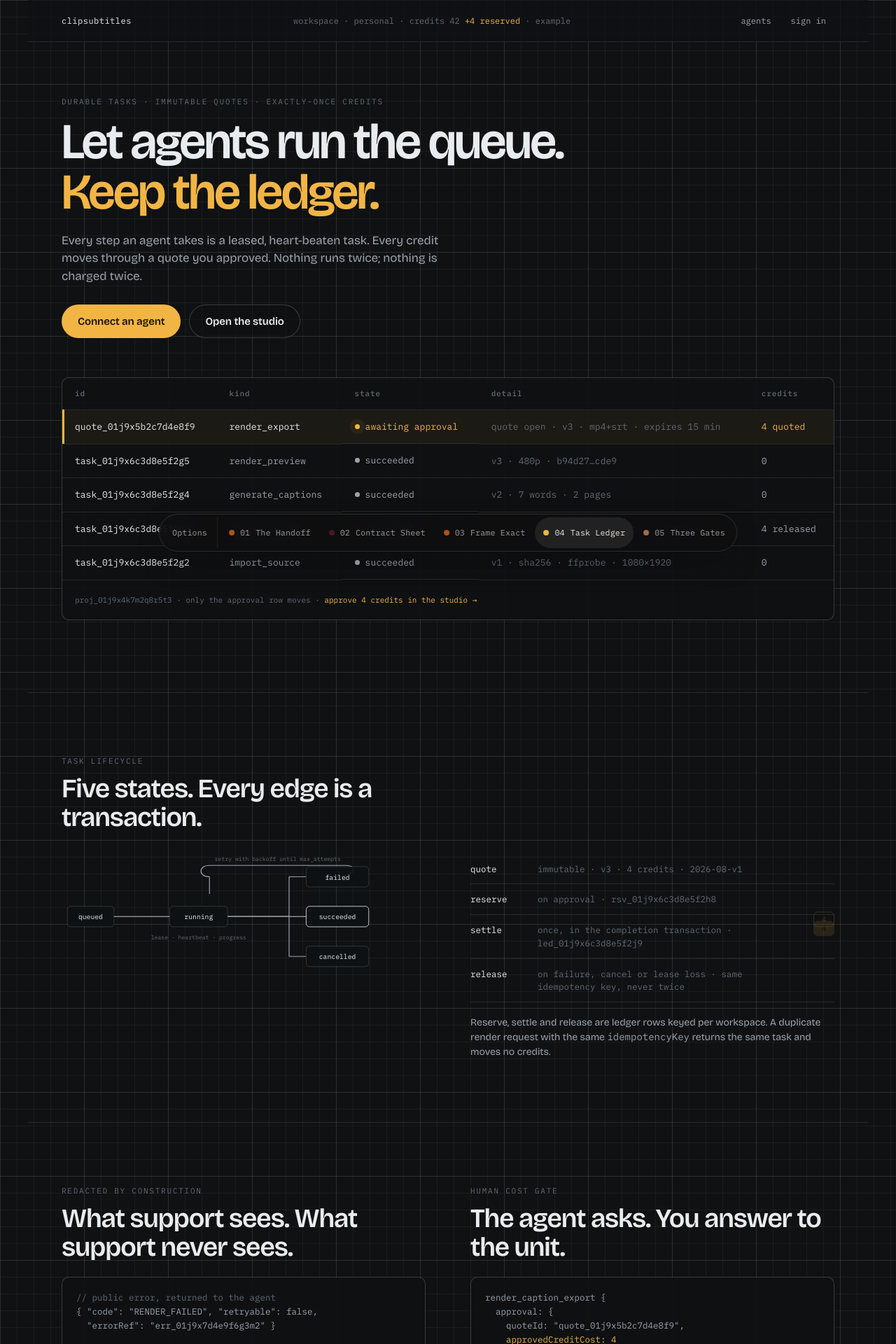
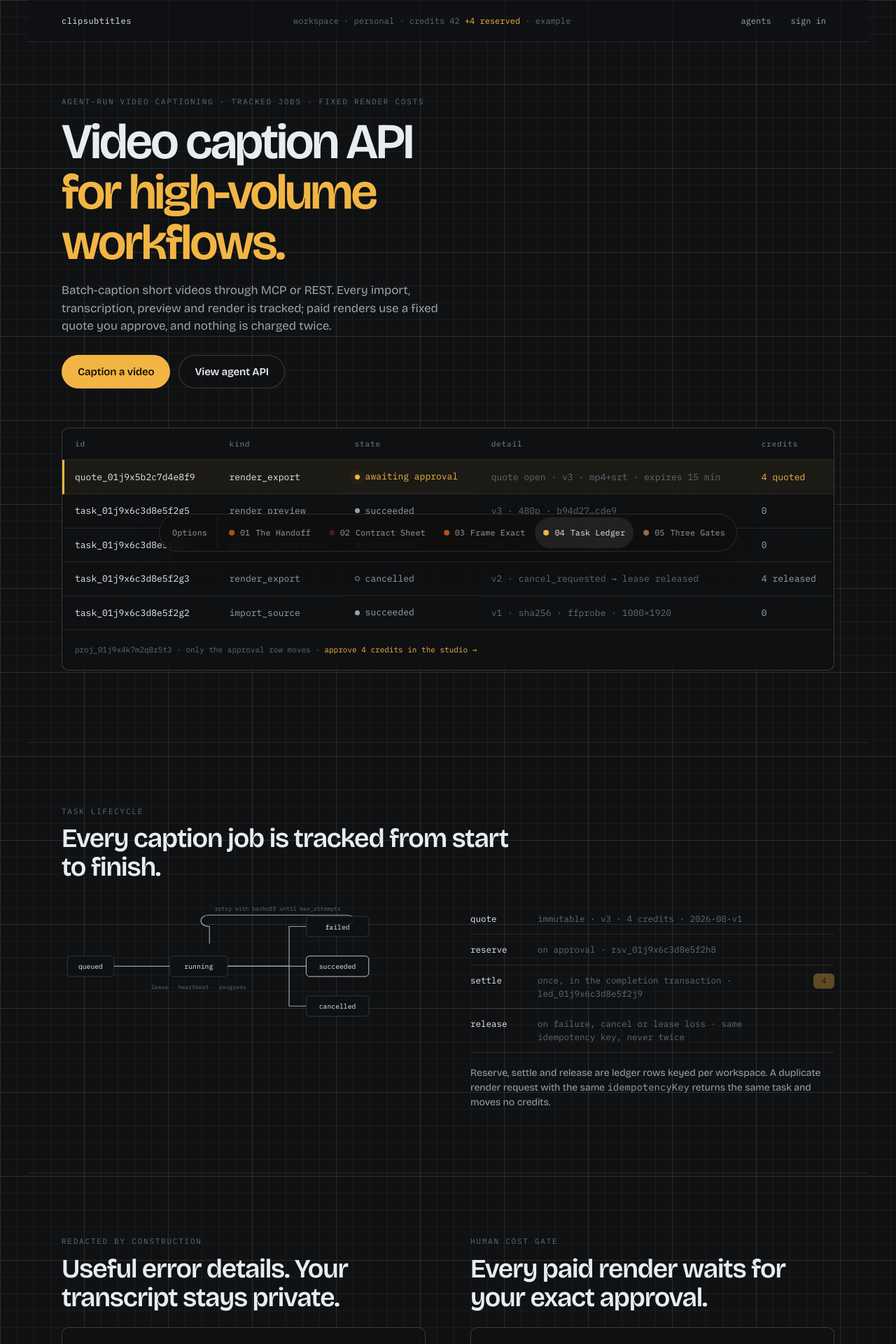
Before and after one commit to AppAgentic/ClipSubtitles, a Next.js app in the folder apps/web/: page /landing-options/task-ledger in a window 1280 px wide. Shown: the top 1920 px of the page at 70% size. Built offline with nearby package versions, Linux system fonts and the light colour scheme.

Commit message:
refine landing copy for clarity and search intent

```diff
--- a/apps/web/src/app/landing-options/contract-sheet/page.tsx
+++ b/apps/web/src/app/landing-options/contract-sheet/page.tsx
@@ -2,8 +2,8 @@ import type { Metadata } from 'next';
 import { ContractSheet } from '@/components/landing-options/ContractSheet';
 
 export const metadata: Metadata = {
-  title: '02 · Contract Sheet',
-  description: 'Captions your agent can run, under terms you can read.',
+  title: 'Video Caption API with Human Approval',
+  description: 'A video caption API for agents with human approval of exact words, render cost and output formats.',
 };
 
 export default function ContractSheetPage() {
--- a/apps/web/src/app/landing-options/frame-exact/page.tsx
+++ b/apps/web/src/app/landing-options/frame-exact/page.tsx
@@ -2,8 +2,8 @@ import type { Metadata } from 'next';
 import { FrameExact } from '@/components/landing-options/FrameExact';
 
 export const metadata: Metadata = {
-  title: '03 · Frame Exact',
-  description: 'Word-exact captions. Byte-exact renders.',
+  title: 'Automatic Video Captions with Word-Level Timing',
+  description: 'Automatically transcribe, edit, style and export precise video captions with deterministic rendering.',
 };
 
 export default function FrameExactPage() {
--- a/apps/web/src/app/landing-options/handoff/page.tsx
+++ b/apps/web/src/app/landing-options/handoff/page.tsx
@@ -2,8 +2,8 @@ import type { Metadata } from 'next';
 import { Handoff } from '@/components/landing-options/Handoff';
 
 export const metadata: Metadata = {
-  title: '01 · The Handoff',
-  description: 'Your agent captions the clip. You approve the words and the price.',
+  title: 'AI Video Caption Generator for Agents and Creators',
+  description: 'Turn short videos into styled, word-timed captions and export MP4, transparent overlay, SRT or VTT through the studio, MCP or API.',
 };
 
 export default function HandoffPage() {
--- a/apps/web/src/app/landing-options/page.tsx
+++ b/apps/web/src/app/landing-options/page.tsx
@@ -17,9 +17,9 @@ export default function LandingOptionsIndex() {
       <main className="lo-wrap">
         <section className="lx-hero">
           <h1>
-            Five ways to say the same true thing:
+            Five SEO-aware ways to position ClipSubtitles:
             <br />
-            <em>the agent does the work, you keep the decisions.</em>
+            <em>AI video captions, built for agents and creators.</em>
           </h1>
           <p>
             Each direction is a complete four-section page — hero, product proof, workflow and trust, final call — built from the same product
--- a/apps/web/src/app/landing-options/task-ledger/page.tsx
+++ b/apps/web/src/app/landing-options/task-ledger/page.tsx
@@ -2,8 +2,8 @@ import type { Metadata } from 'next';
 import { TaskLedger } from '@/components/landing-options/TaskLedger';
 
 export const metadata: Metadata = {
-  title: '04 · Task Ledger',
-  description: 'Let agents run the queue. Keep the ledger.',
+  title: 'Video Caption API for High-Volume Workflows',
+  description: 'Batch-caption short videos through MCP or REST with tracked jobs, fixed quotes and exactly-once credit handling.',
 };
 
 export default function TaskLedgerPage() {
--- a/apps/web/src/app/landing-options/three-gates/page.tsx
+++ b/apps/web/src/app/landing-options/three-gates/page.tsx
@@ -2,8 +2,8 @@ import type { Metadata } from 'next';
 import { ThreeGates } from '@/components/landing-options/ThreeGates';
 
 export const metadata: Metadata = {
-  title: '05 · Three Gates',
-  description: 'Agents do the work. Three decisions stay yours.',
+  title: 'Create Styled Video Captions with AI Agents',
+  description: 'Send a short video and get a captioned MP4, transparent overlay, SRT or VTT while retaining approval of words, cost and formats.',
 };
 
 export default function ThreeGatesPage() {
--- a/apps/web/src/components/landing-options/ContractSheet.tsx
+++ b/apps/web/src/components/landing-options/ContractSheet.tsx
@@ -58,20 +58,20 @@ export function ContractSheet() {
         <section className="cs-hero" aria-labelledby="cs-h1">
           <p className="cs-clause-n lo-mono">§ 0</p>
           <h1 id="cs-h1">
-            Captions your agent can run,
+            A video caption API,
             <br />
-            under terms you can read.
+            with human approval built in.
           </h1>
           <p className="cs-lede">
-            An agent imports, transcribes, segments, previews and renders through eight MCP tools. Three things require a person: the exact words,
-            the exact cost, the chosen outputs. The rest of this sheet is what the code guarantees.
+            Send a short video; your agent transcribes, styles, previews and renders it. Exact words, render cost and output formats stay subject to
+            your approval — and the code enforces it.
           </p>
           <div className="cs-cta">
-            <Link href="/docs" className="lo-btn cs-btn-primary">
-              Read the agent docs
+            <Link href="/sign-in" className="lo-btn cs-btn-primary">
+              Caption a video
             </Link>
-            <Link href="/sign-in" className="lo-btn cs-btn-ghost">
-              Open the studio
+            <Link href="/docs" className="lo-btn cs-btn-ghost">
+              View agent API
             </Link>
           </div>
 
@@ -211,20 +211,20 @@ export function ContractSheet() {
         {/* Final */}
         <section className="cs-final lo-end" aria-labelledby="cs-h4">
           <h2 id="cs-h4">
-            Signed by the schema,
+            Every promise here
             <br />
-            not by the marketing.
+            is checked by the API.
           </h2>
           <p>
             Every clause above maps to a type in <span className="lo-mono">packages/contracts</span> and a route that validates it. The OpenAPI 3.1
             document is at <Link href="/openapi.json">/openapi.json</Link>; the MCP endpoint is <span className="lo-mono">/api/mcp</span>.
           </p>
           <div className="cs-cta">
-            <Link href="/docs" className="lo-btn cs-btn-primary">
-              Connect an agent
+            <Link href="/sign-in" className="lo-btn cs-btn-primary">
+              Caption a video
             </Link>
-            <Link href="/sign-in" className="lo-btn cs-btn-ghost">
-              Open the studio
+            <Link href="/docs" className="lo-btn cs-btn-ghost">
+              View agent API
             </Link>
           </div>
         </section>
--- a/apps/web/src/components/landing-options/FrameExact.tsx
+++ b/apps/web/src/components/landing-options/FrameExact.tsx
@@ -70,22 +70,22 @@ export function FrameExact() {
           </figure>
 
           <div className="fx-hero-copy">
-            <p className="lo-eyebrow fx-eyebrow">Deterministic captions for agents and editors</p>
+            <p className="lo-eyebrow fx-eyebrow">Precise, repeatable video captions for agents and editors</p>
             <h1 id="fx-h1">
-              Word-exact captions.
+              Automatic video captions
               <br />
-              <em>Byte-exact renders.</em>
+              <em>with word-level timing.</em>
             </h1>
             <p className="fx-lede">
-              Your agent transcribes, segments and renders. You change a word, not a paragraph. The same version and hash produce the same bytes,
-              every time.
+              Transcribe, edit, style and export short videos in one workflow. Five caption styles, four motion presets and a deterministic renderer
+              mean the preview you approve is the file you download.
             </p>
             <div className="fx-cta">
-              <Link href="/docs" className="lo-btn fx-btn-primary">
-                Connect an agent
+              <Link href="/sign-in" className="lo-btn fx-btn-primary">
+                Caption a video
               </Link>
-              <Link href="/sign-in" className="lo-btn fx-btn-ghost">
-                Open the studio
+              <Link href="/docs" className="lo-btn fx-btn-ghost">
+                View agent API
               </Link>
             </div>
           </div>
@@ -95,7 +95,7 @@ export function FrameExact() {
         <section className="fx-matrix-section lo-wrap" aria-labelledby="fx-h2">
           <div className="fx-section-head">
             <p className="lo-eyebrow fx-eyebrow">5 presets × 4 motions</p>
-            <h2 id="fx-h2">Twenty looks. One layout engine.</h2>
+            <h2 id="fx-h2">Choose a caption style and motion.</h2>
             <p>
               Sizes are fractions of the shorter frame side, so a preset looks the same at 720p, 1080p and source. The editor overlay, the Skia
               rasterizer and the renderer call the same <span className="lo-mono">layoutCaption</span>.
@@ -140,7 +140,7 @@ export function FrameExact() {
           <div className="fx-proof-grid">
             <div>
               <p className="lo-eyebrow fx-eyebrow">Exact-word timing proof</p>
-              <h2 id="fx-h3">One word changed. One version bumped.</h2>
+              <h2 id="fx-h3">Fix one word without rewriting the transcript.</h2>
               <table className="fx-words lo-mono">
                 <thead>
                   <tr>
@@ -178,7 +178,7 @@ export function FrameExact() {
 
             <div>
               <p className="lo-eyebrow fx-eyebrow">Same input, same output</p>
-              <h2>Render it twice. Compare the checksum.</h2>
+              <h2>Render it twice. Get the same file.</h2>
               <dl className="fx-runs lo-mono">
                 <div>
                   <dt>input</dt>
@@ -211,19 +211,19 @@ export function FrameExact() {
         {/* 4 · Final */}
         <section className="fx-final lo-wrap lo-end" aria-labelledby="fx-h4">
           <h2 id="fx-h4">
-            Exact words. Exact frames.
+            Precise captions. Repeatable renders.
             <br />
-            <em>Exact cost, approved by you.</em>
+            <em>Cost approved by you.</em>
           </h2>
           <p>
             Every paid render starts as an immutable quote pinned to a version and a hash. Approve the credits to the unit or nothing renders.
           </p>
           <div className="fx-cta">
-            <Link href="/docs" className="lo-btn fx-btn-primary">
-              Connect an agent
+            <Link href="/sign-in" className="lo-btn fx-btn-primary">
+              Caption a video
             </Link>
-            <Link href="/sign-in" className="lo-btn fx-btn-ghost">
-              Open the studio
+            <Link href="/docs" className="lo-btn fx-btn-ghost">
+              View agent API
             </Link>
           </div>
           <p className="fx-foot lo-mono">8 MCP tools · {OUTPUTS.map((o) => o.label).join(' / ')} · /api/mcp</p>
--- a/apps/web/src/components/landing-options/Handoff.tsx
+++ b/apps/web/src/components/landing-options/Handoff.tsx
@@ -48,20 +48,20 @@ export function Handoff() {
         {/* 1 · Hero — split stage */}
         <section className="ho-hero lo-wrap" aria-labelledby="ho-h1">
           <div className="ho-hero-copy">
-            <p className="lo-eyebrow ho-eyebrow">Agent-native captions · MCP + REST</p>
+            <p className="lo-eyebrow ho-eyebrow">Video captions for AI agents · MCP + REST</p>
             <h1 id="ho-h1">
-              <span className="ho-agent-ink">Your agent captions the clip.</span> You approve the <em>words</em> and the <em>price</em>.
+              <span className="ho-agent-ink">AI video caption generator</span> for <em>agents</em> and <em>creators.</em>
             </h1>
             <p className="ho-lede">
-              Eight tools import, transcribe, segment, preview and render. Two decisions never leave you: the exact words on screen and the exact
-              credits charged.
+              Upload or import a short video and get word-timed, styled captions as MP4, transparent overlay, SRT or VTT. Work in the studio or
+              automate through MCP and API.
             </p>
             <div className="ho-cta">
-              <Link href="/docs" className="lo-btn ho-btn-primary">
-                Connect an agent
+              <Link href="/sign-in" className="lo-btn ho-btn-primary">
+                Caption a video
               </Link>
-              <Link href="/sign-in" className="lo-btn ho-btn-ghost">
-                Open the studio
+              <Link href="/docs" className="lo-btn ho-btn-ghost">
+                View agent API
               </Link>
             </div>
           </div>
@@ -156,7 +156,7 @@ export function Handoff() {
         <section className="ho-rail-section lo-wrap" aria-labelledby="ho-h3">
           <div className="ho-section-head">
             <p className="lo-eyebrow ho-eyebrow">Tool flow</p>
-            <h2 id="ho-h3">Eight tools. One rail. Two orange stops.</h2>
+            <h2 id="ho-h3">What your agent handles — and what waits for approval.</h2>
           </div>
           <ol className="ho-rail lo-mono" aria-label="MCP tools in workflow order">
             {MCP_TOOLS.map((t) => (
@@ -186,16 +186,16 @@ export function Handoff() {
         {/* 4 · Final CTA */}
         <section className="ho-final lo-wrap lo-end" aria-labelledby="ho-h4">
           <h2 id="ho-h4">
-            Hand off the work.
+            Caption videos in the studio.
             <br />
-            <em>Keep the decisions.</em>
+            <em>Or hand them to your agent.</em>
           </h2>
           <div className="ho-cta">
-            <Link href="/docs" className="lo-btn ho-btn-primary">
-              Connect an agent
+            <Link href="/sign-in" className="lo-btn ho-btn-primary">
+              Caption a video
             </Link>
-            <Link href="/sign-in" className="lo-btn ho-btn-ghost">
-              Open the studio
+            <Link href="/docs" className="lo-btn ho-btn-ghost">
+              View agent API
             </Link>
           </div>
           <p className="ho-foot lo-mono">
--- a/apps/web/src/components/landing-options/TaskLedger.tsx
+++ b/apps/web/src/components/landing-options/TaskLedger.tsx
@@ -30,22 +30,22 @@ export function TaskLedger() {
         {/* 1 · Hero — the ledger */}
         <section className="tl-hero lo-wrap" aria-labelledby="tl-h1">
           <div className="tl-hero-copy">
-            <p className="lo-eyebrow tl-eyebrow">Durable tasks · immutable quotes · exactly-once credits</p>
+            <p className="lo-eyebrow tl-eyebrow">Agent-run video captioning · tracked jobs · fixed render costs</p>
             <h1 id="tl-h1">
-              Let agents run the queue.
+              Video caption API
               <br />
-              <em>Keep the ledger.</em>
+              <em>for high-volume workflows.</em>
             </h1>
             <p className="tl-lede">
-              Every step an agent takes is a leased, heart-beaten task. Every credit moves through a quote you approved. Nothing runs twice; nothing
-              is charged twice.
+              Batch-caption short videos through MCP or REST. Every import, transcription, preview and render is tracked; paid renders use a fixed
+              quote you approve, and nothing is charged twice.
             </p>
             <div className="tl-cta">
-              <Link href="/docs" className="lo-btn tl-btn-primary">
-                Connect an agent
+              <Link href="/sign-in" className="lo-btn tl-btn-primary">
+                Caption a video
               </Link>
-              <Link href="/sign-in" className="lo-btn tl-btn-ghost">
-                Open the studio
+              <Link href="/docs" className="lo-btn tl-btn-ghost">
+                View agent API
               </Link>
             </div>
           </div>
@@ -86,7 +86,7 @@ export function TaskLedger() {
         <InView as="section" className="tl-life lo-wrap" threshold={0.2}>
           <div className="tl-section-head">
             <p className="lo-eyebrow tl-eyebrow">Task lifecycle</p>
-            <h2>Five states. Every edge is a transaction.</h2>
+            <h2>Every caption job is tracked from start to finish.</h2>
           </div>
           <div className="tl-life-grid">
             <svg className="tl-graph" viewBox="0 0 640 220" role="img" aria-label="Task states: queued to running; running to succeeded, failed or cancelled; failed re-queues while attempts remain">
@@ -161,7 +161,7 @@ export function TaskLedger() {
           <div className="tl-audit-grid">
             <div>
               <p className="lo-eyebrow tl-eyebrow">Redacted by construction</p>
-              <h2>What support sees. What support never sees.</h2>
+              <h2>Useful error details. Your transcript stays private.</h2>
               <pre className="tl-code lo-mono" aria-label="Public error and its audit event (example)">
                 <span className="tl-c">// public error, returned to the agent</span>
                 {'\n'}
@@ -175,7 +175,7 @@ export function TaskLedger() {
             </div>
             <div>
               <p className="lo-eyebrow tl-eyebrow">Human cost gate</p>
-              <h2>The agent asks. You answer to the unit.</h2>
+              <h2>Every paid render waits for your exact approval.</h2>
               <pre className="tl-code lo-mono" aria-label="Approval request (example)">
                 {`render_caption_export {\n  approval: {\n    quoteId: "${SAMPLE.quoteId}",\n    `}
                 <span className="tl-amber">approvedCreditCost: {SAMPLE.creditCost}</span>
@@ -206,16 +206,16 @@ export function TaskLedger() {
         {/* 4 · Final */}
         <section className="tl-final lo-wrap lo-end" aria-labelledby="tl-h4">
           <h2 id="tl-h4">
-            Queue it to an agent.
+            Batch-caption videos with an agent.
             <br />
-            <em>Read it in the ledger.</em>
+            <em>Track every result.</em>
           </h2>
           <div className="tl-cta">
-            <Link href="/docs" className="lo-btn tl-btn-primary">
-              Connect an agent
+            <Link href="/sign-in" className="lo-btn tl-btn-primary">
+              Caption a video
             </Link>
-            <Link href="/sign-in" className="lo-btn tl-btn-ghost">
-              Open the studio
+            <Link href="/docs" className="lo-btn tl-btn-ghost">
+              View agent API
             </Link>
           </div>
           <p className="tl-foot lo-mono">
--- a/apps/web/src/components/landing-options/ThreeGates.tsx
+++ b/apps/web/src/components/landing-options/ThreeGates.tsx
@@ -22,20 +22,20 @@ export function ThreeGates() {
         {/* 1 · Hero */}
         <section className="tg-hero lo-wrap" aria-labelledby="tg-h1">
           <h1 id="tg-h1">
-            Agents do the work.
+            Create styled video captions
             <br />
-            <em>Three decisions stay yours.</em>
+            <em>with your AI agent.</em>
           </h1>
           <p className="tg-lede">
-            Import, transcribe, segment, preview, render: eight MCP tools your agent can call without asking. The words, the cost and the output are
-            gates only you can open.
+            Send a short video and get a finished captioned MP4, transparent overlay, SRT or VTT. Your agent handles the workflow; you approve the
+            exact words, render cost and output formats.
           </p>
           <div className="tg-cta">
-            <Link href="/docs" className="lo-btn tg-btn-primary">
-              Connect an agent
+            <Link href="/sign-in" className="lo-btn tg-btn-primary">
+              Caption a video
             </Link>
-            <Link href="/sign-in" className="lo-btn tg-btn-ghost">
-              Open the studio
+            <Link href="/docs" className="lo-btn tg-btn-ghost">
+              View agent API
             </Link>
           </div>
           <p className="tg-scroll lo-mono" aria-hidden>
@@ -67,13 +67,13 @@ export function ThreeGates() {
 
         {/* 4 · Final */}
         <section className="tg-final lo-wrap lo-end" aria-labelledby="tg-h4">
-          <h2 id="tg-h4">Keep your three decisions.</h2>
+          <h2 id="tg-h4">Keep control of the words, cost and files.</h2>
           <div className="tg-cta">
-            <Link href="/docs" className="lo-btn tg-btn-primary">
-              Connect an agent
+            <Link href="/sign-in" className="lo-btn tg-btn-primary">
+              Caption a video
             </Link>
-            <Link href="/sign-in" className="lo-btn tg-btn-ghost">
-              Open the studio
+            <Link href="/docs" className="lo-btn tg-btn-ghost">
+              View agent API
             </Link>
           </div>
         </section>
--- a/apps/web/src/components/landing-options/options.ts
+++ b/apps/web/src/components/landing-options/options.ts
@@ -19,7 +19,7 @@ export const LANDING_OPTIONS: readonly LandingOption[] = [
     slug: 'handoff',
     n: '01',
     name: 'The Handoff',
-    thesis: 'Your agent captions the clip. You approve the words and the price.',
+    thesis: 'AI video caption generator for agents and creators.',
     world: 'Cool charcoal split stage — a live tool-call sequence on the left, the captioned 9:16 artifact on the right, one hash between them.',
     dot: '#ff7a1a',
     field: '#141618',
@@ -28,7 +28,7 @@ export const LANDING_OPTIONS: readonly LandingOption[] = [
     slug: 'contract-sheet',
     n: '02',
     name: 'Contract Sheet',
-    thesis: 'Captions your agent can run, under terms you can read.',
+    thesis: 'A video caption API with human approval built in.',
     world: 'Paper-white editorial sheet with numbered clauses, hairline rules and an oxblood accent. The hero proof is the render request itself.',
     dot: '#6d1f2b',
     field: '#f7f4ee',
@@ -37,7 +37,7 @@ export const LANDING_OPTIONS: readonly LandingOption[] = [
     slug: 'frame-exact',
     n: '03',
     name: 'Frame Exact',
-    thesis: 'Word-exact captions. Byte-exact renders.',
+    thesis: 'Automatic video captions with word-level timing.',
     world: 'The warm darkroom, extended: a dominant vertical frame, word ticks, a frame counter and a checksum that repeats.',
     dot: '#ff7a1a',
     field: '#0b0a09',
@@ -46,7 +46,7 @@ export const LANDING_OPTIONS: readonly LandingOption[] = [
     slug: 'task-ledger',
     n: '04',
     name: 'Task Ledger',
-    thesis: 'Let agents run the queue. Keep the ledger.',
+    thesis: 'Video caption API for high-volume workflows.',
     world: 'Ops console on grid paper, generous mono type, a five-row durable ledger where only the approval row pulses.',
     dot: '#f2b544',
     field: '#0f1113',
@@ -55,7 +55,7 @@ export const LANDING_OPTIONS: readonly LandingOption[] = [
     slug: 'three-gates',
     n: '05',
     name: 'Three Gates',
-    thesis: 'Agents do the work. Three decisions stay yours.',
+    thesis: 'Create styled video captions with your AI agent.',
     world: 'Deep ink and negative space. One caption artifact travels through Words, Cost and Output, and splits into four formats.',
     dot: '#e6a26b',
     field: '#07080b',
```
